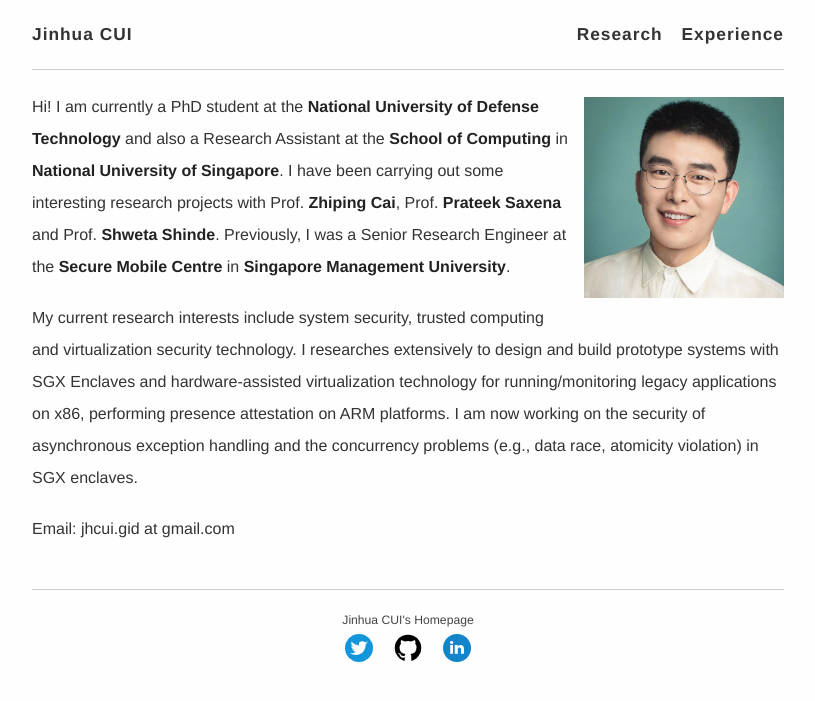
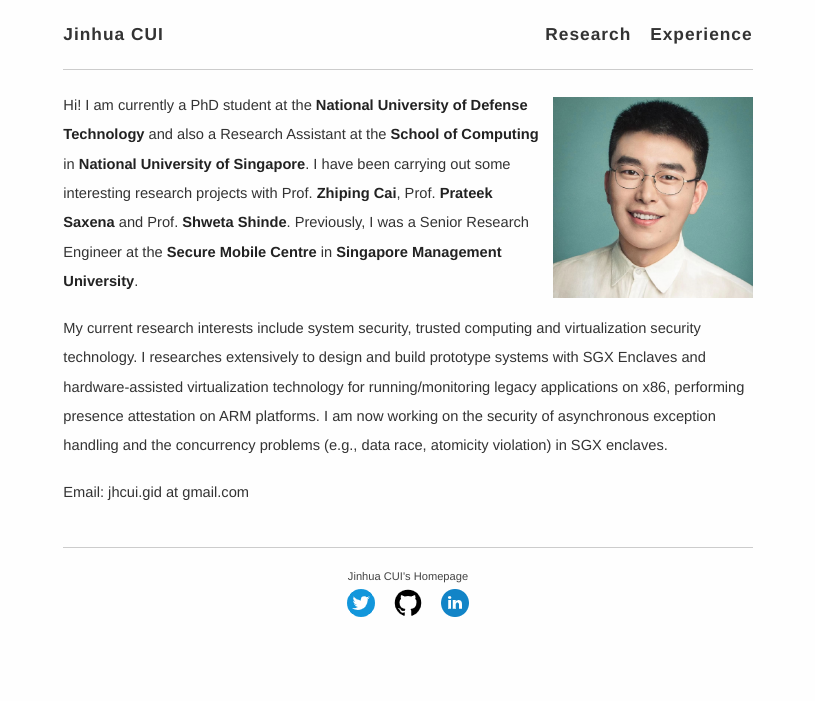
Before and after one commit to cimcs/cimcs.github.io, a Jekyll site: the page built from index.md, in a window 1280 px wide. Shown: the top 701 px of the page, without its empty margins (232-1047 px from the left). Built offline with Jekyll 4.4.1, drawn with Linux system fonts in a browser that asks for light colours; comment, search, counter and statistics services are not loaded.

Commit message:
Update main.scss

```diff
--- a/css/main.scss
+++ b/css/main.scss
@@ -7,7 +7,7 @@ $font-weight-normal: 200;
 $font-weight-bold:   600;
 
 $base-font-family: "San Francisco", "Helvetica Neue", Helvetica, Roboto, "Segoe UI", "Segoe WP", Arial, Ubuntu, sans-serif;
-$base-font-size:   12pt;
+$base-font-size:   11pt;
 $base-line-height: 2;
 
 $heading-font-family: $base-font-family;
```
